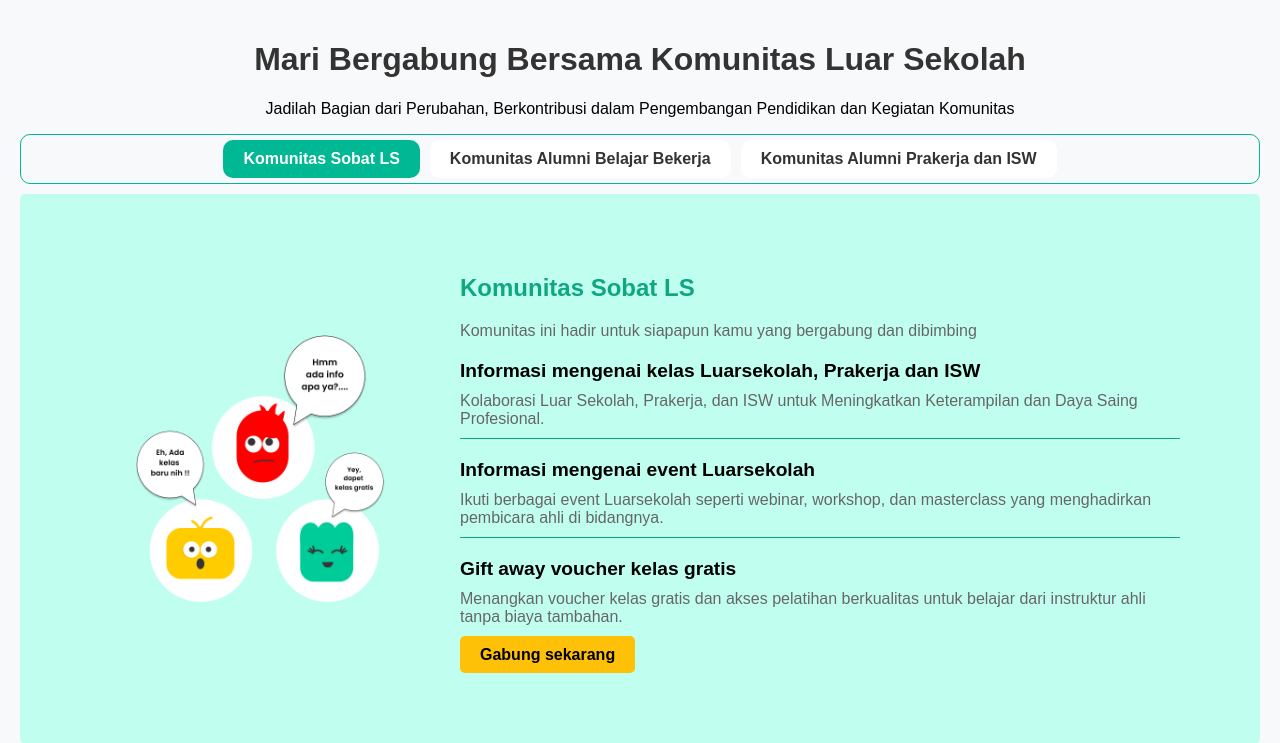
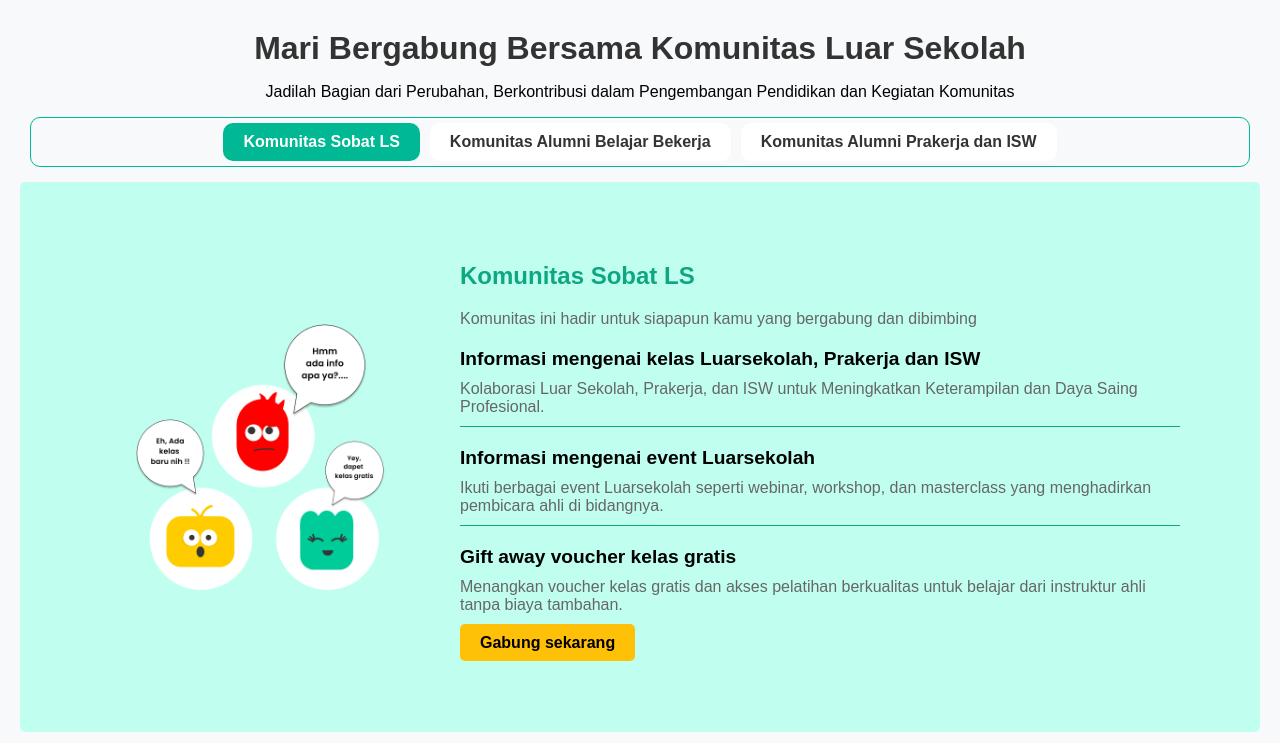
Before and after one commit to arru-tech/app-luar-sekolah, a PHP site: page /component/class.php in a window 1280 px wide. Shown: the top 743 px of the page. Run offline with PHP 8.4, Linux system fonts and the light colour scheme.

Commit message:
update css class

```diff
--- a/css/class.css
+++ b/css/class.css
@@ -13,12 +13,13 @@
 
 h1 {
     color: #333;
+    margin: 10px 10px 5px 10px;
 }
 
 .tabs {
     display: flex;
     justify-content: center;
-    margin-bottom: 10px;
+    margin: 15px 10px 15px 10px;
     border: 1px solid #00b894;
     border-radius: 10px;
 }
```
